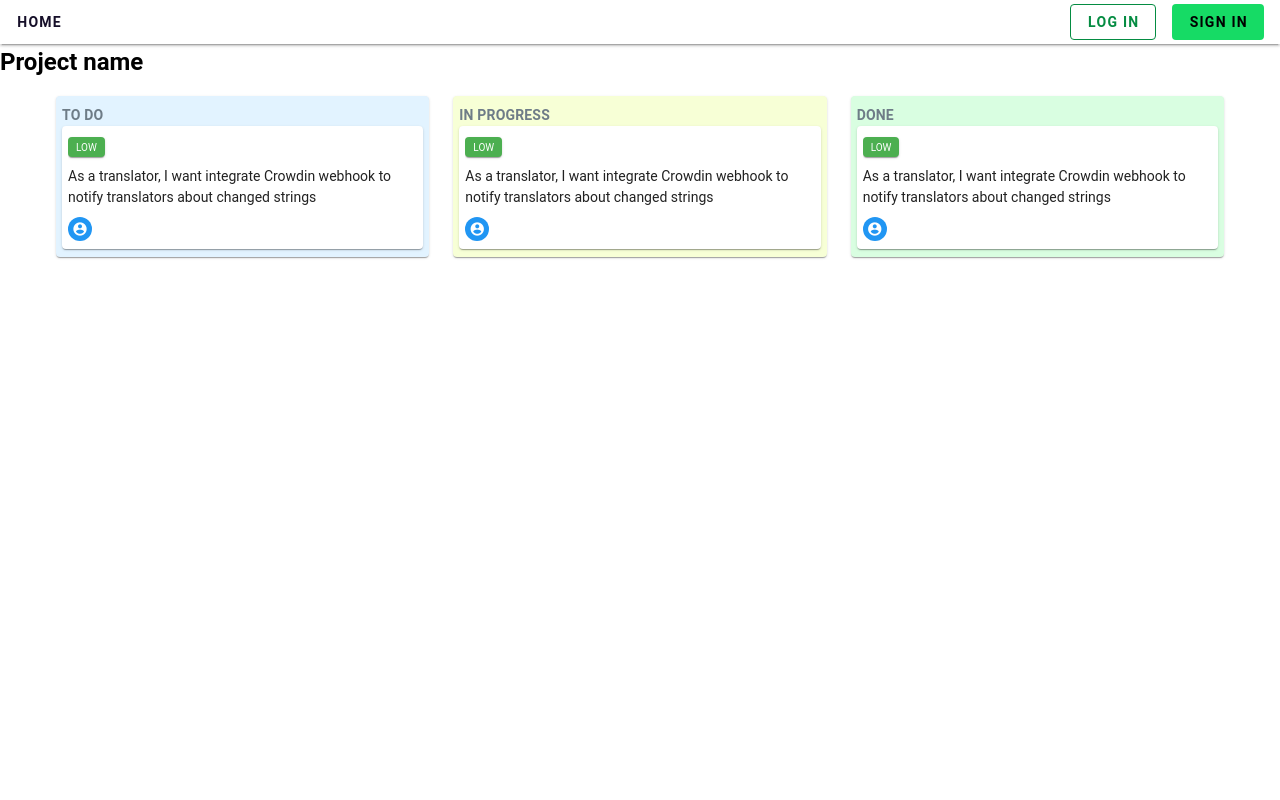
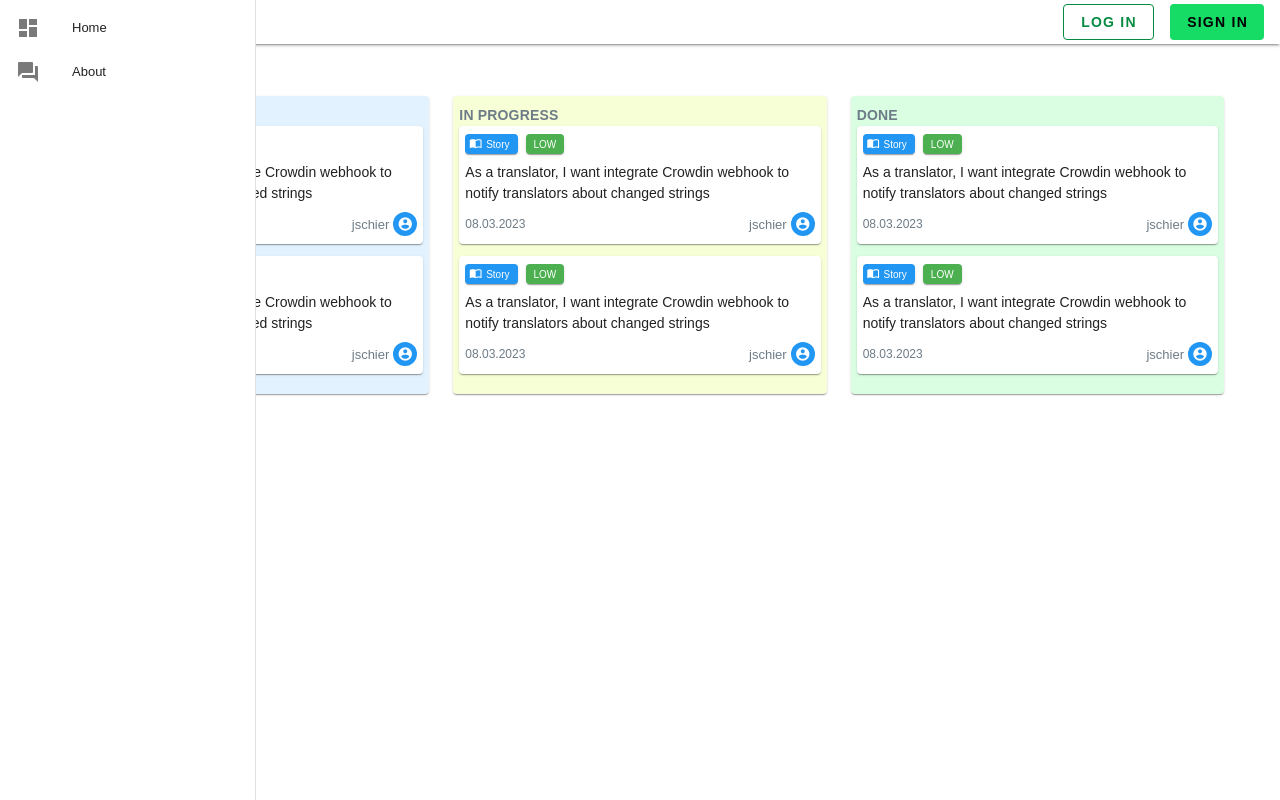
Before and after one commit to schier-jonasz/kanban-board, a Vue app in the folder web/: page /board in a window 1280 px wide. Built offline with nearby package versions, Linux system fonts and the light colour scheme.

Commit message:
feat: basic work on design & side navigation

```diff
--- a/web/src/App.vue
+++ b/web/src/App.vue
@@ -8,10 +8,12 @@ import NavBar from './components/NavBar.vue';
 </template>
 
 <style>
+@import url('https://fonts.googleapis.com/css2?family=Roboto+Mono:ital,wght@0,100;0,300;0,400;0,600;0,700;1,100;1,300&display=swap');
 body,
 html {
   margin: 0;
   padding: 0;
+  font-family: 'Plus Jakarta Sans', sans-serif;
 }
 * {
   box-sizing: border-box;
--- /dev/null
+++ b/web/src/components/SideNavigation.vue
@@ -0,0 +1,21 @@
+<template>
+  <v-layout>
+    <v-navigation-drawer permanent>
+      <v-list
+        density="compact"
+        nav
+      >
+        <v-list-item
+          prepend-icon="mdi-view-dashboard"
+          title="Home"
+          value="home"
+        ></v-list-item>
+        <v-list-item
+          prepend-icon="mdi-forum"
+          title="About"
+          value="about"
+        ></v-list-item>
+      </v-list>
+    </v-navigation-drawer>
+  </v-layout>
+</template>
--- a/web/src/features/board/components/IssueColumn.vue
+++ b/web/src/features/board/components/IssueColumn.vue
@@ -5,6 +5,7 @@
       :style="{ backgroundColor: backgroundColor }"
       :title="props.title"
     >
+      <IssueItem />
       <IssueItem />
     </v-card>
   </section>
--- a/web/src/features/board/components/IssueItem.vue
+++ b/web/src/features/board/components/IssueItem.vue
@@ -1,8 +1,20 @@
 <template>
-  <v-card>
+  <v-card class="mb-3">
     <v-card-item class="issue">
+      <div class="issue-header">
         <v-chip
-        class="issue__chip"
+          class="issue-header__type"
+          color="blue"
+          text-color="white"
+          variant="elevated"
+          size="x-small"
+          label
+          prepend-icon="mdi-book-open-blank-variant"
+        >
+          Story
+        </v-chip>
+        <v-chip
+          class="issue-header__priority"
           color="green"
           text-color="white"
           variant="elevated"
@@ -11,9 +23,14 @@
         >
           LOW
         </v-chip>
+      </div>
       <p class="issue__description my-2">As a translator, I want integrate Crowdin webhook to notify translators about changed strings</p>
+      <div class="issue-footer">
+        <p class="issue-footer__date">08.03.2023</p>
+        <div class="assigment">
+          <p class="assigment__name">jschier</p>
           <v-avatar
-        class="issue__avatar"
+            class="assigment__avatar"
             color="info"
             size="x-small"
           >
@@ -22,14 +39,54 @@
               size="x-small"
             ></v-icon>
           </v-avatar>
+        </div>
+      </div>
     </v-card-item>
   </v-card>
 </template>
 
 <style lang="scss" scoped>
+@import '@/styles/colors.scss';
+
 .issue {
   &__description {
     font-size: 14px;
   }
 }
+
+.issue-header {
+  display: flex;
+  align-items: center;
+
+  &__type {
+    margin-right: 8px;
+  }
+}
+
+.issue-footer {
+  display: flex;
+  align-items: center;
+  justify-content: space-between;
+
+  &__date {
+    color: $grey;
+    font-size: 0.75em;
+    /* font-weight: 800; */
+  }
+}
+
+.assigment {
+  display: flex;
+  align-items: center;
+  justify-content: end;
+
+  &__name {
+    font-size: small;
+    color: $grey;
+  }
+
+  &__avatar {
+    margin-left: 4px;
+  }
+}
 </style>
--- a/web/src/features/board/pages/BoardView.vue
+++ b/web/src/features/board/pages/BoardView.vue
@@ -1,5 +1,6 @@
 <template>
   <main>
+    <SideNavigation />
     <header>
       <h2>Project name</h2>
     </header>
@@ -43,6 +44,7 @@
 </template>
 
 <script setup lang="ts">
+import SideNavigation from '@/components/SideNavigation.vue';
 import { useIssueStore } from '@/stores/issueStore';
 
 import IssueColumn from '../components/IssueColumn.vue';
--- a/web/src/styles/colors.scss
+++ b/web/src/styles/colors.scss
@@ -6,6 +6,7 @@ $seasalt: #F7F7F7;
 $blue-water: #E2F3FF;
 $pee-in-snow: #F7FFD6;
 $faded-green: #D9FEE1;
+$grey: #6E7C87;
 
 :export {
     malachite: $malachite;
@@ -16,4 +17,5 @@ $faded-green: #D9FEE1;
     blue-water: $blue-water;
     pee-in-snow: $pee-in-snow;
     faded-green: $faded-green;
+    grey: $grey;
 }
--- a/web/src/views/HomeView.vue
+++ b/web/src/views/HomeView.vue
@@ -25,6 +25,8 @@
 
 <style lang="scss" scoped>
 @import '@/styles/colors.scss';
+@import url('https://fonts.googleapis.com/css2?family=Roboto+Mono:ital,wght@0,100;0,300;0,400;0,600;0,700;1,100;1,300&display=swap');
+
 
 .main {
   height: 95vh;
@@ -36,7 +38,8 @@
   display: flex;
   flex-direction: column;
   justify-content: center;
-  font-family: Impact, 'Arial Narrow', sans-serif;
+  /* font-family: Impact, 'Arial Narrow', sans-serif; */
+  /* font-family: 'Roboto Mono', monospace; */
 
   &__title {
     font-size: 3em;
```
Lines whose indentation alone changed are shown as unchanged.
